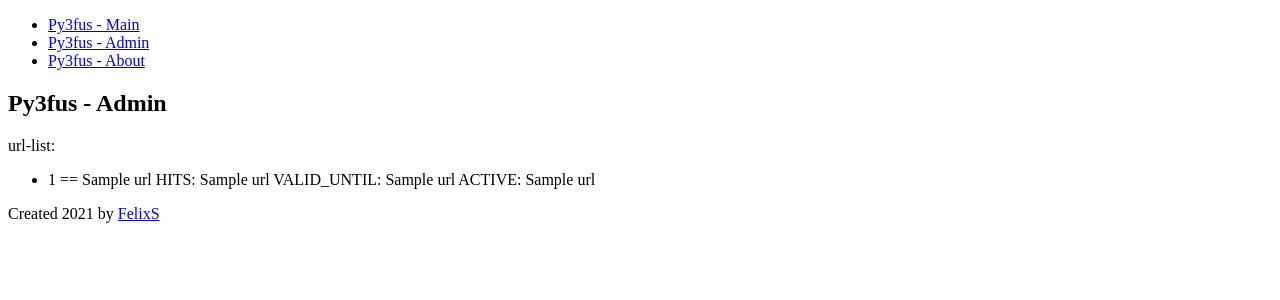
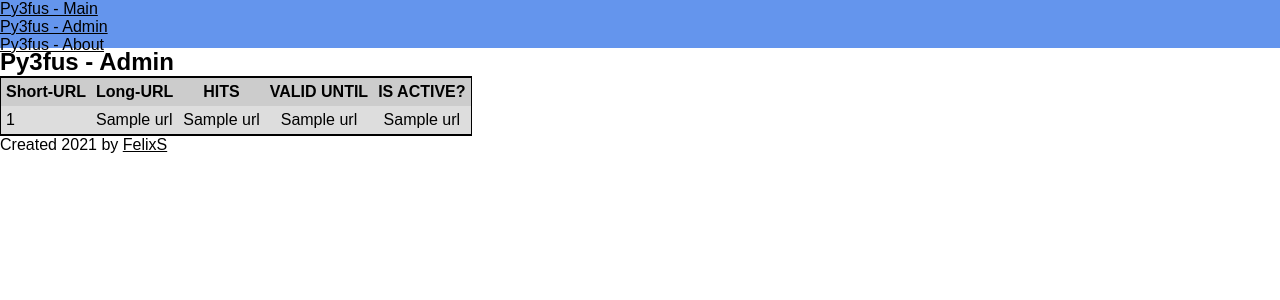
Before and after one commit to Felixs/py3fus, a Flask app: template app/templates/admin.html in a window 1280 px wide. Shown: the top 300 px of the page. Run offline with Flask 2, Linux system fonts and the light colour scheme; the template is opened without the code that fills it: most values are stand-ins (such as "Sample title", 1, 10 or a date in 2020).

Commit message:
chore(style): added admin table view

```diff
--- a/app/static/style.css
+++ b/app/static/style.css
@@ -0,0 +1,39 @@
+* {
+    margin: 0px;
+    padding: 0px;
+    color: black;
+    font-family: sans-serif;
+}
+
+nav {
+    width: 100vw;
+    height: 48px;
+    background-color: cornflowerblue;
+}
+
+table {
+    border-collapse: collapse;
+    border: 1px solid black;
+    border-top: 2px solid black;
+    border-bottom: 2px solid black;
+}
+
+td.center {
+    text-align: center;
+}
+
+th[scope="col"] {
+    background: #ccc;
+  }
+
+tr:nth-child(even) {
+    background: #eee;
+}
+
+tr:nth-child(odd) {
+    background: #ddd;
+}
+
+th, td {
+    padding: 5px;
+}
--- a/app/templates/admin.html
+++ b/app/templates/admin.html
@@ -5,13 +5,26 @@
 {% endblock %}
 
 {% block content %}
-  <p>
-    url-list: <br>
-    <ul>
-        {% for url in url_list %}
-            <li>{{ url[0] }} == {{ url[1] }} HITS: {{ url[2] }} VALID_UNTIL: {{ url[3] }} ACTIVE: {{ url[4] }}</li>
-        {% endfor %}
-
-    </ul>
-  </p>
+  <table>
+    <thead>
+      <tr>
+        <th scope="col">Short-URL</th>
+        <th scope="col">Long-URL</th>
+        <th scope="col">HITS</th>
+        <th scope="col">VALID UNTIL</th>
+        <th scope="col">IS ACTIVE?</th>
+      </tr>
+    </thead>
+    <tbody>
+      {% for url in url_list %}
+      <tr>
+        <td>{{ url[0] }}</td>
+        <td>{{ url[1] }}</td>
+        <td class="center">{{ url[2] }}</td>
+        <td class="center">{{ url[3] }}</td>
+        <td class="center">{{ url[4] }}</td>
+      </tr>
+      {% endfor %}
+    </tbody>
+  </table>
 {% endblock %}
```
